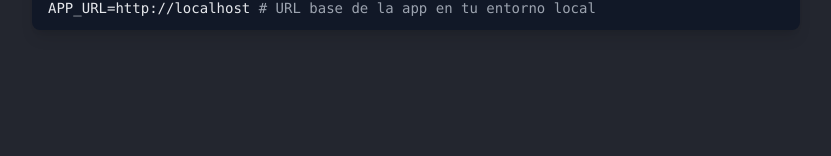
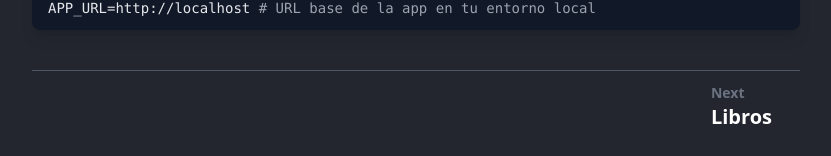
Before and after one commit to DeveroCode/Doc-Bibliotech, a React (Vite) app: page /start in a window 1280 px wide. Shown: the part 1653-1809 px from the top of the page, without its empty margins (304-1135 px from the left). Before the commit the page ends 1711 px from the top, so only its background shows below. Built offline with nearby package versions, Linux system fonts and the light colour scheme.

Commit message:
we add the “Next Button” component to the startup view

```diff
--- a/src/pages/Start.tsx
+++ b/src/pages/Start.tsx
@@ -1,5 +1,6 @@
 import CardInformation from "../Components/Cards/CardInformation";
 import CardTerminal from "../Components/Cards/CardTerminal";
+import NextPage from "../Components/NextPage";
 
 export default function Start() {
   return (
@@ -79,6 +80,12 @@ export default function Start() {
           APP_URL=http://localhost <span className="text-gray-400"># URL base de la app en tu entorno local</span>
         </CardTerminal>
       </main>
+
+      <hr className="border-gray-600 mt-10" />
+
+      <section className="flex justify-end">
+        <NextPage title="Libros" url="libros" />
+      </section>
     </div>
   );
 }
```
